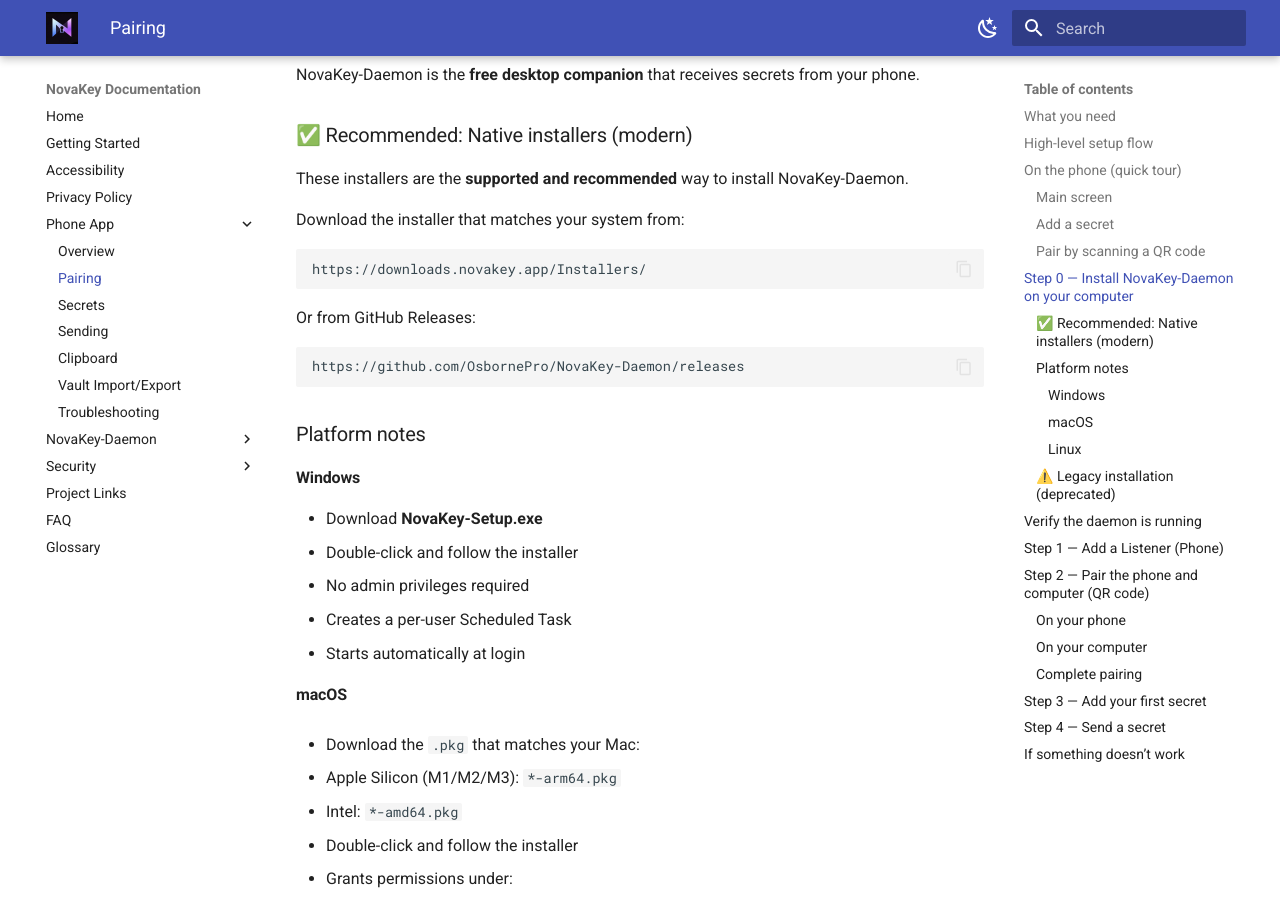
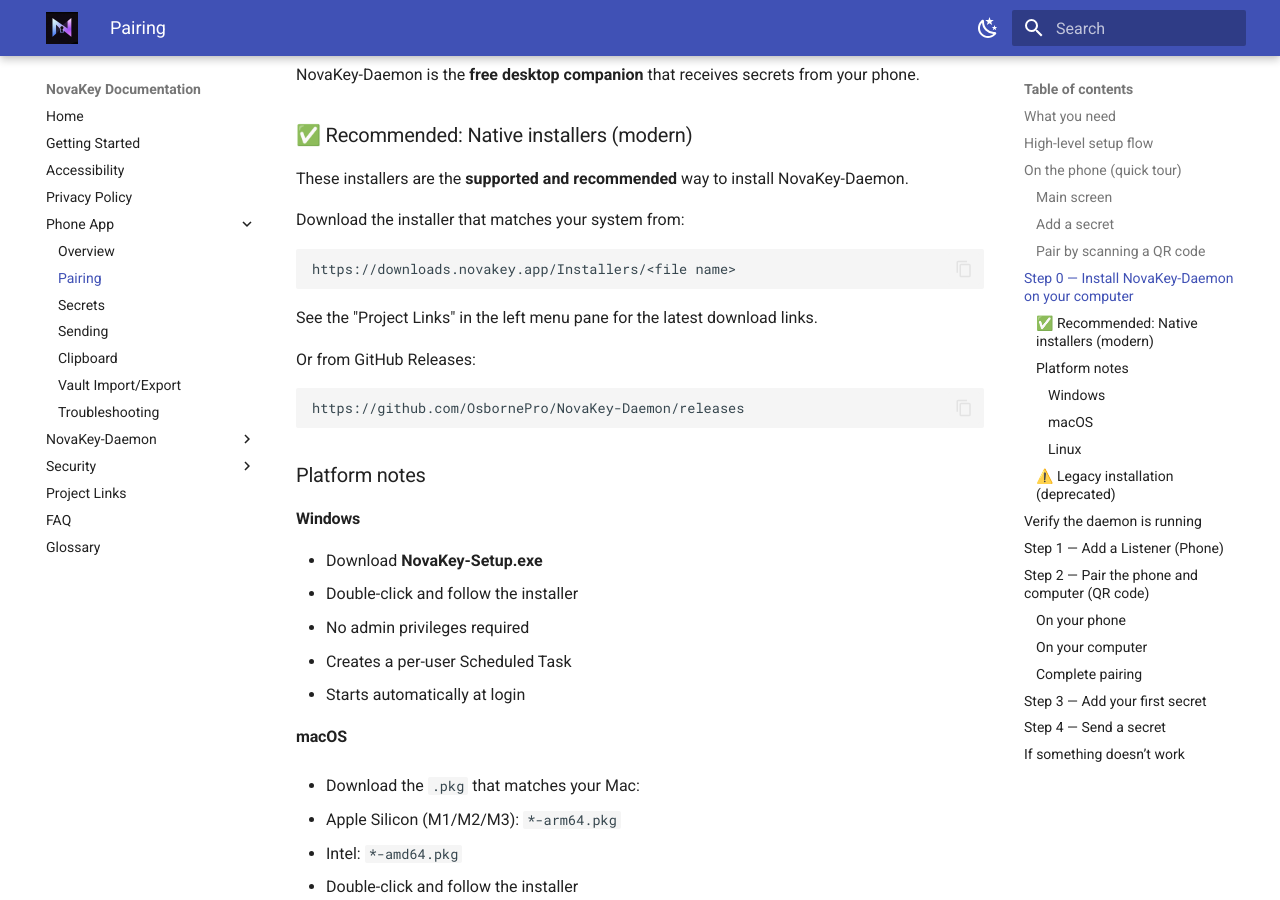
Before and after one commit to OsbornePro/NovaKey-Daemon, an MkDocs documentation site: the page built from docs/phone/pairing.md, in a window 1280 px wide and 900 px high, scrolled down 5754 px. Built offline with MkDocs 1.6.1 and Material for MkDocs 9.7.7, drawn with Linux system fonts in a browser that asks for light colours.

Commit message:
Added note on where to get download links

````diff
--- a/docs/phone/pairing.md
+++ b/docs/phone/pairing.md
@@ -57,8 +57,9 @@
 Download the installer that matches your system from:
 
 ```
-https://downloads.novakey.app/Installers/
+https://downloads.novakey.app/Installers/<file name>
 ```
+See the "Project Links" in the left menu pane for the latest download links.
 
 Or from GitHub Releases:
 
````
